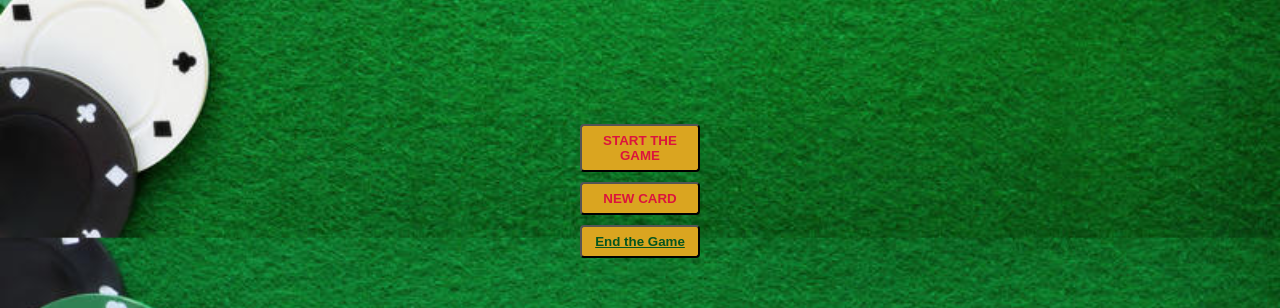
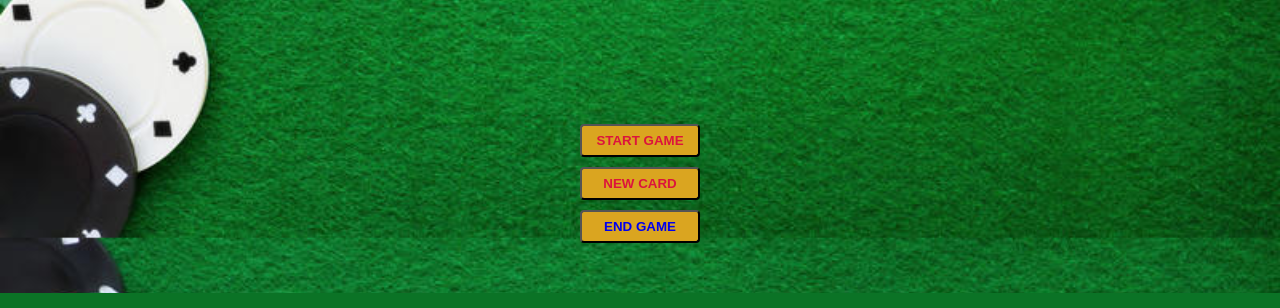
Before and after one commit to ShorenaK/BlackJack-AWS, a Flask app: page /indexmain in a window 1280 px wide. Shown: the part 615-923 px from the top of the page. Run offline with Flask 3, Linux system fonts and the light colour scheme.

Commit message:
iamges has been updated

```diff
--- a/static/css/main.css
+++ b/static/css/main.css
@@ -1,8 +1,7 @@
 /* Styling for the body of the page */
 body {
-   background: crimson url("{{ url_for('static', filename='images/image1.jpeg') }}") no-repeat fixed center;
+   background: rgb(116, 5, 27) fixed center;
    font-family: Georgia, 'Times New Roman', Times, serif;
-   color: crimson;
    font-weight: bold;
 }
 /* Styling for the main image container */
--- a/templates/index.html
+++ b/templates/index.html
@@ -18,7 +18,7 @@
     <!-- Container for the main image -->
     <div class="main_image_container">
     <!-- Mian image with a link to the main casino page -->
-    <img class='main_image'  src="{{ url_for('static', filename='images/image0.jpeg') }}" alt="casino background">
+    <img class='main_image'  src="{{ url_for('static', filename='images/new_back.png') }}" alt="casino background">
     </div>
     </body>
 </html>
--- a/templates/indexmain.html
+++ b/templates/indexmain.html
@@ -26,9 +26,9 @@
         <p id="player_total" style="color: blueviolet;">Total: {{ totalPl }}</p>
         <h5 id="player_name_chips"> </h5>
         <!-- Buttons for game actions -->
-        <button id="start_game">START THE GAME</button>
+        <button id="start_game">START GAME</button>
         <button id="new_card">NEW CARD</button>
-        <button><a style="color: rgb(5, 85, 30);" href="{{ url_for('index') }}">End the Game</a></button>
+        <button><a style="text-decoration:none" style="color: rgb(5, 85, 30);" href="{{ url_for('index') }}">END GAME</a></button>
     </div>
     <!-- JavaScript section for making asynchronous request and updating UI -->
     <script>
--- a/test_blackjack.py
+++ b/test_blackjack.py
@@ -61,3 +61,6 @@ class TestBlackjackGame(unittest.TestCase):
 
 if __name__ == '__main':
     unittest.main()
+
+
+# ![alt text](https://i.imgur.com/5lmWY4a.png)
```
Also changed, not shown: static/images/new_back.png (added).
